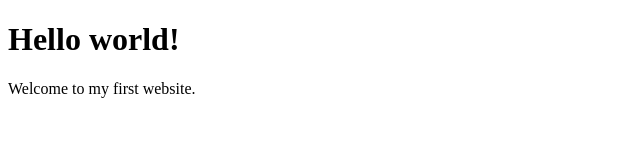
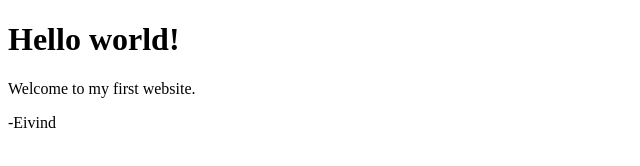
Before and after one commit to Noroff-FEU-Assignments/cross-course-project-John5en, a plain HTML site: page index.html in a window 1280 px wide. Shown: the full height of the page, 0-640 px from the left. Drawn offline with Linux system fonts and the light colour scheme.

Commit message:
Update index.html

```diff
--- a/index.html
+++ b/index.html
@@ -6,6 +6,6 @@
   <body>
     <h1>Hello world!</h1>
     <p>Welcome to my first website.</p>
-    <p2-Eivind></p2>
+    <p2>-Eivind</p2>
   </body>
 </html>
```
